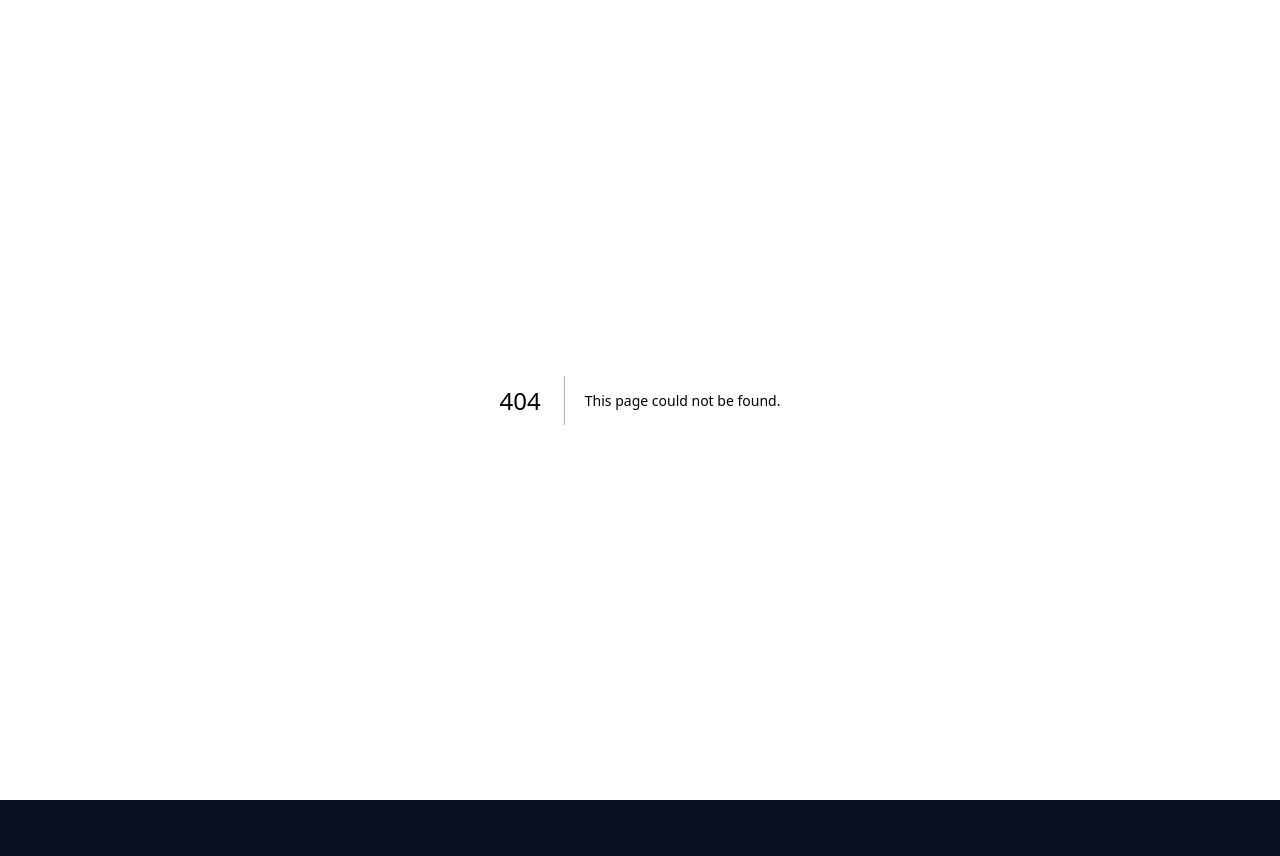
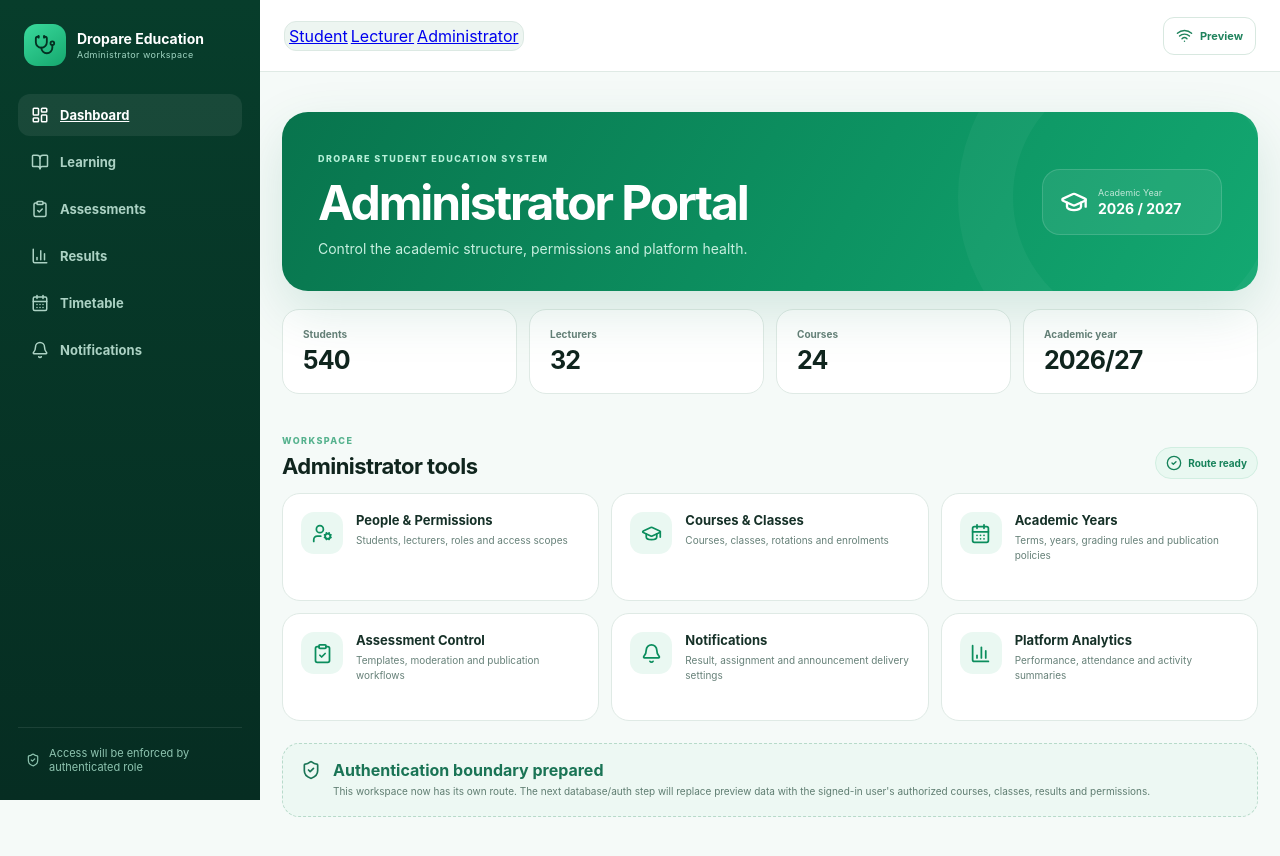
Before and after one commit to osafoopare299-cmd/student-results-portal-v2, a Next.js app in the folder student-results-portal/: page /education/admin in a window 1280 px wide. Before the commit this address had no page. Shown: the top 856 px of the page. Before the commit the page ends 800 px from the top, so only its background shows below. Built offline with nearby package versions, Linux system fonts and the light colour scheme.

Commit message:
Add education administrator workspace route

```diff
--- /dev/null
+++ b/student-results-portal/app/education/admin/page.js
@@ -0,0 +1,5 @@
+import Workspace from '../workspace';
+
+export const metadata = { title: 'Administrator Portal | Dropare Education' };
+
+export default function EducationAdminPortal(){ return <Workspace role="admin"/>; }
```
